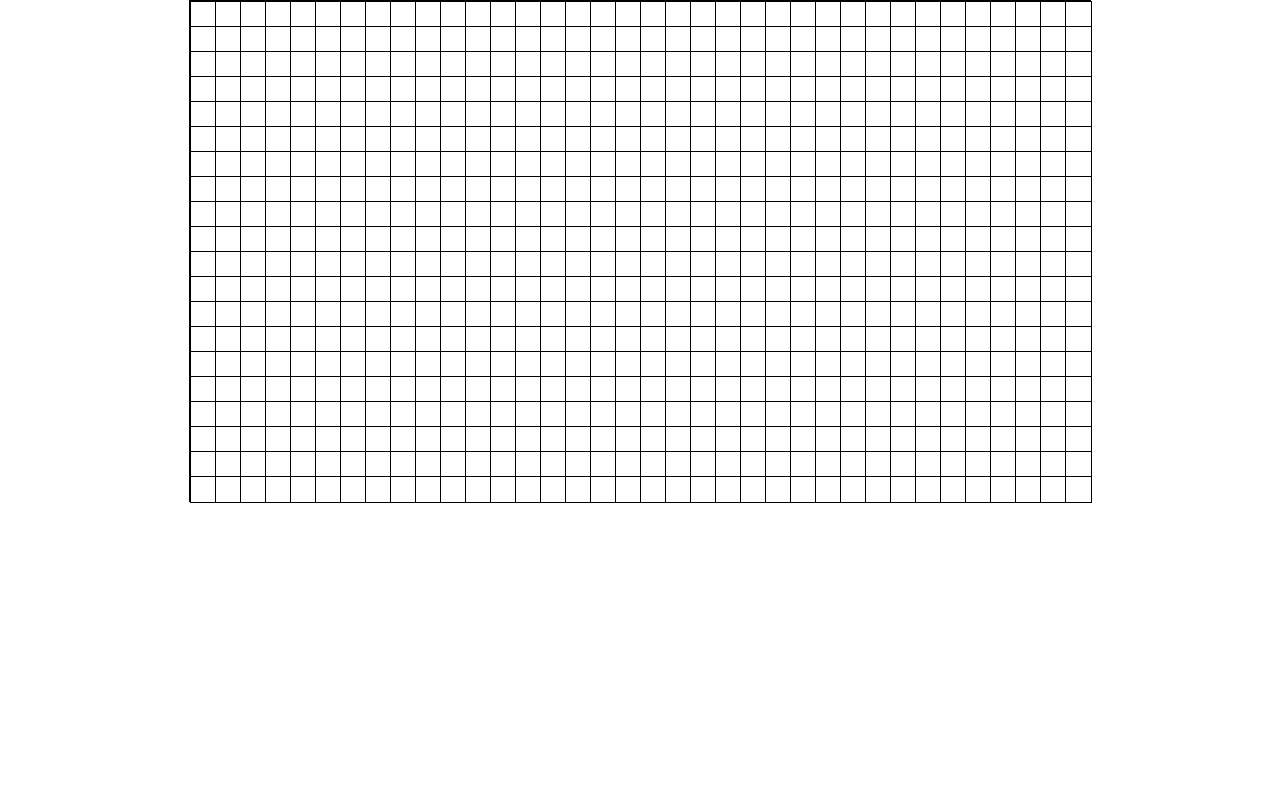
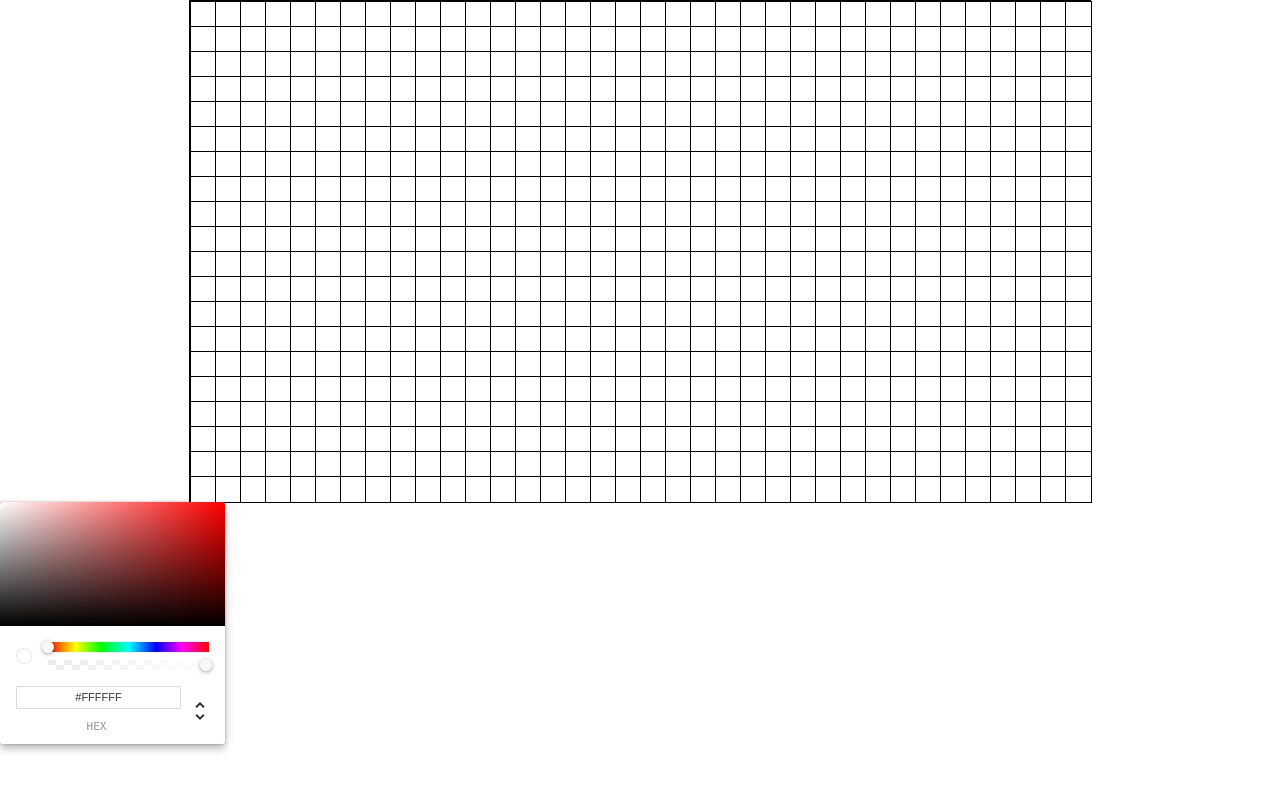
Before and after one commit to Revlisc/pixelart, a React (Create React App) app: page / in a window 1280 px wide. Shown: the top 790 px of the page. Built offline with nearby package versions, Linux system fonts and the light colour scheme.

Commit message:
color selector

```diff
--- a/package.json
+++ b/package.json
@@ -7,6 +7,7 @@
     "@testing-library/react": "^11.1.0",
     "@testing-library/user-event": "^12.1.10",
     "react": "^17.0.2",
+    "react-color": "^2.19.3",
     "react-dom": "^17.0.2",
     "react-scripts": "4.0.3",
     "uuid": "^8.3.2",
--- a/src/Components/DrawingWindow/DrawingWindow.js
+++ b/src/Components/DrawingWindow/DrawingWindow.js
@@ -3,6 +3,7 @@ import React, { useState, useEffect, Fragment } from "react";
 import "./drawingwindow.css";
 import Square from "../Square/Square";
 import { v4 as uuidv4 } from "uuid";
+import { ChromePicker } from "react-color";
 
 const getWindowDimentions = () => {
   const { innerWidth: width, innerHeight: height } = window;
@@ -13,6 +14,16 @@ const getWindowDimentions = () => {
 };
 
 const CanvasSizePicker = () => {};
+
+const ColorPicker = ({ handleColorChange }) => {
+  const [color, setColor] = useState("#fff");
+  //color picker is a controlled component, when state changes, pass the color value to the parent state selectedColor
+  useEffect(() => {
+    handleColorChange(color);
+  }, [color]);
+
+  return <ChromePicker color={color} onChangeComplete={(color) => setColor(color.hex)} />;
+};
 
 const DrawingWindow = () => {
   const [grid, setGrid] = useState();
@@ -62,7 +73,9 @@ const DrawingWindow = () => {
     getCanvasWidth();
   }, [windowDimensions]);
 
-  console.log(grid);
+  const handleColorChange = (color) => {
+    setSelectedColor(color);
+  };
 
   return (
     <Fragment>
@@ -75,6 +88,7 @@ const DrawingWindow = () => {
             })}
         </div>
       </div>
+      <ColorPicker handleColorChange={handleColorChange} />
     </Fragment>
   );
 };
```
Also changed, not shown: 1 other file (tests, documents, lock files or other folders).
